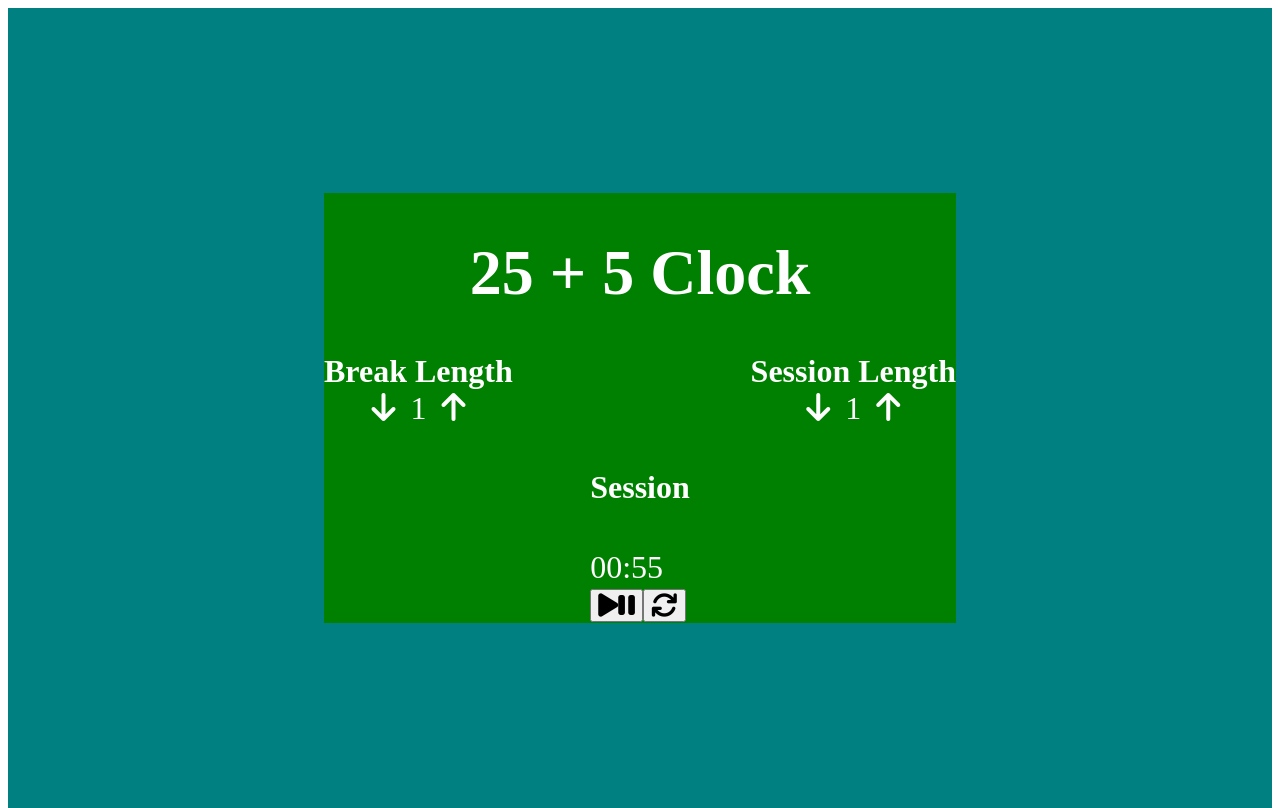
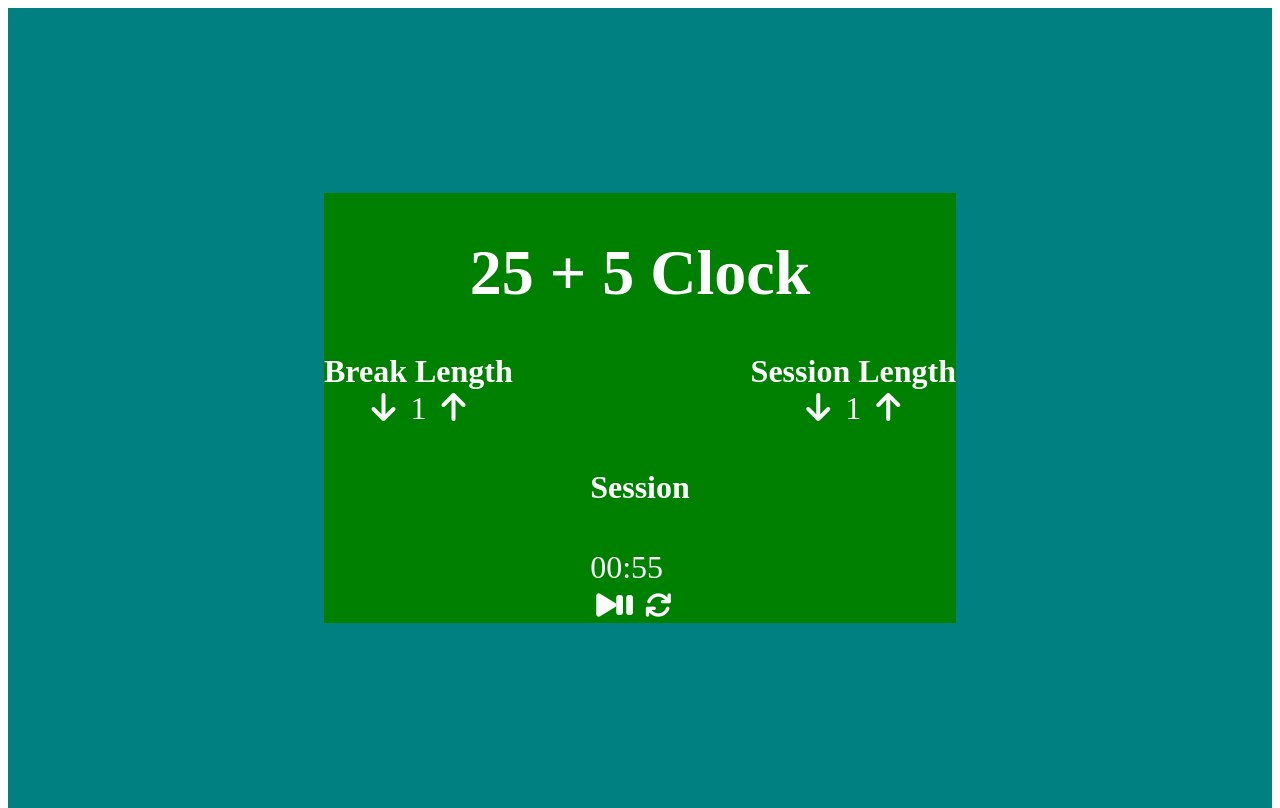
Before and after one commit to errami01/pomodoro-timer, a React (Create React App) app: page / in a window 1280 px wide. Built offline with nearby package versions, Linux system fonts and the light colour scheme.

Commit message:
remove controle panel buttons default style

```diff
--- a/src/App.css
+++ b/src/App.css
@@ -35,7 +35,9 @@
 .params-counter{
   margin: 0 15px;
 }
-.play-pause{
+.play-pause, .rotate-btn{
   /* font-size: 2em; */
-  color: black;
+  color: inherit;
+  border: 0;
+  background-color: transparent;
 }
```
